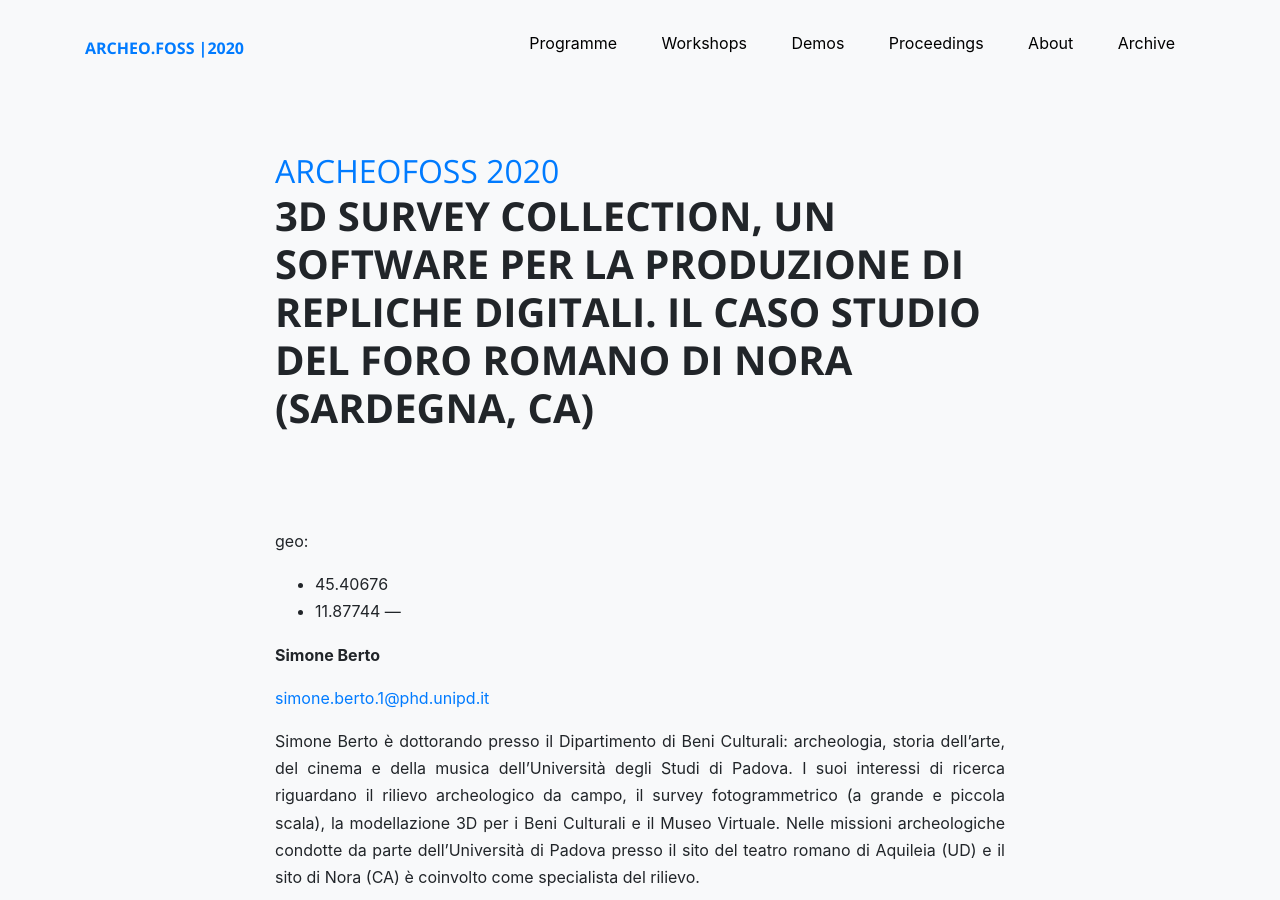
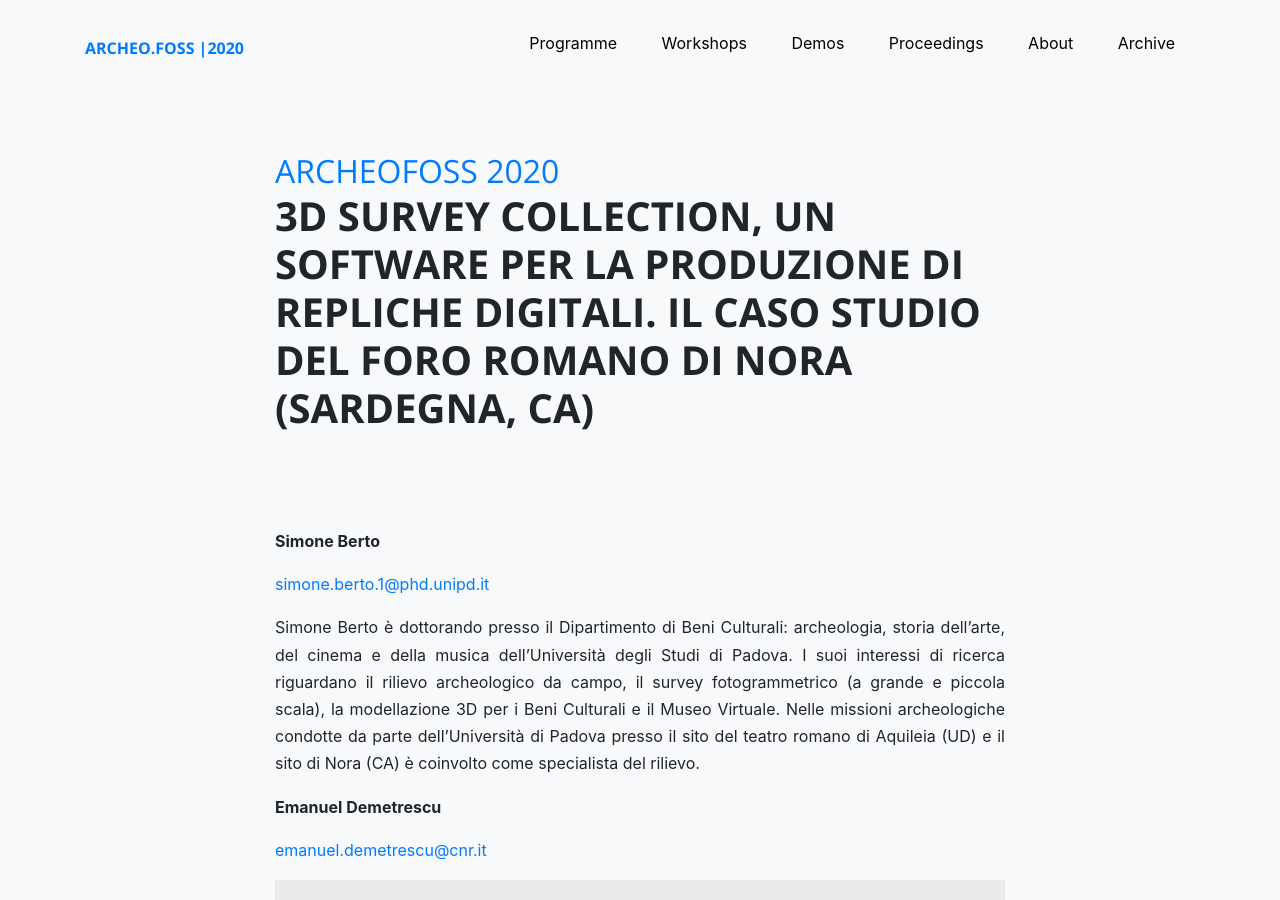
Before and after one commit to archeofoss/archeofoss2020, a Jekyll site: the page built from abstracts/berto.md, in a window 1280 px wide and 900 px high. Built offline with Jekyll 4.4.1, drawn with Linux system fonts in a browser that asks for light colours; nearby versions of some CDN libraries.

Commit message:
Update berto.md

```diff
--- a/abstracts/berto.md
+++ b/abstracts/berto.md
@@ -3,10 +3,6 @@ title: "3D Survey Collection, un software per la produzione di repliche digitali
 description: "3D Survey Collection, un software per la produzione di repliche digitali. Il caso studio del foro romano di Nora (Sardegna, CA)"
 layout: article-slim
 ---
-geo:
- - 45.40676
- - 11.87744
- ---
 
 **Simone Berto**
 
```
